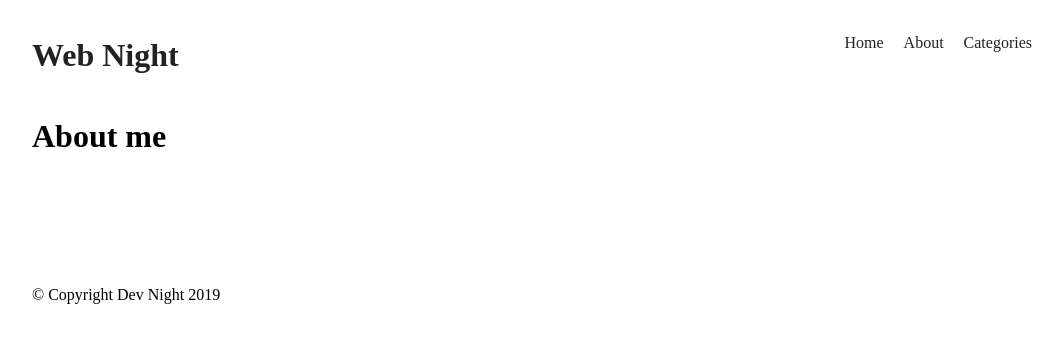
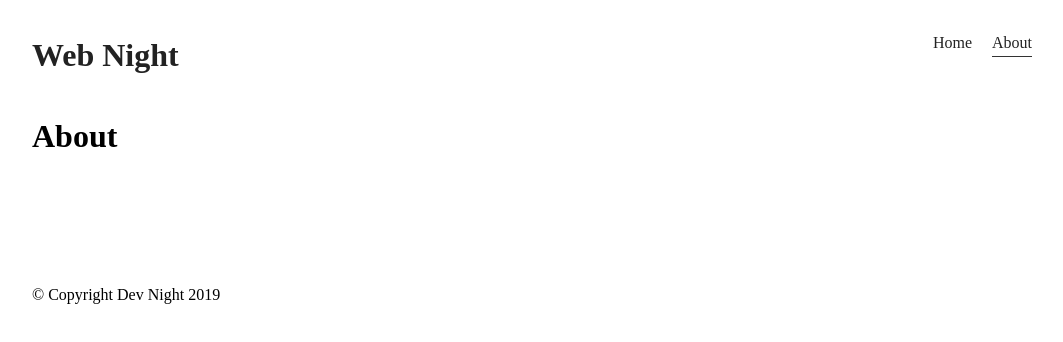
Before and after one commit to MotokiNaito/My-Blog-With-Gatsby, a Gatsby site: page /about in a window 1280 px wide. Shown: the whole page, without its empty margins (108-1171 px from the left). Built offline with nearby package versions, Linux system fonts and the light colour scheme; Gatsby itself is replaced by a stand-in of ours.

Commit message:
add active nav link

```diff
--- a/src/components/header.jsx
+++ b/src/components/header.jsx
@@ -13,6 +13,19 @@ const HeaderContainer = styled.header`
 const Nav = styled.nav`
   a {
     margin-left: 2rem;
+    position: relative;
+    &.is-active {
+      cursor: default;
+      &:after {
+        content: '';
+        display: block;
+        position: absolute;
+        left: 0;
+        height: 1px;
+        width: 100%;
+        background-color: #333;
+      }
+    }
   }
 `
 
@@ -22,9 +35,8 @@ const Header = () => (
       <Link to="/">Web Night</Link>
     </h1>
     <Nav>
-      <Link to="/">Home</Link>
-      <Link to="/about">About</Link>
-      <Link to="/categories">Categories</Link>
+      <Link to="/" activeClassName="is-active">Home</Link>
+      <Link to="/about" activeClassName="is-active">About</Link>
     </Nav>
   </HeaderContainer>
 )
--- a/src/pages/about.jsx
+++ b/src/pages/about.jsx
@@ -6,7 +6,7 @@ import SEO from "../components/seo"
 const AboutPage = ({ data }) => (
   <Layout>
     <SEO title="About" keywords={[`gatsby`, `application`, `react`]} />
-    <h1>About me</h1>
+    <h1>About</h1>
   </Layout>
 )
 
```
Also changed, not shown: src/pages/categories.jsx (deleted, +0 -13 lines).
